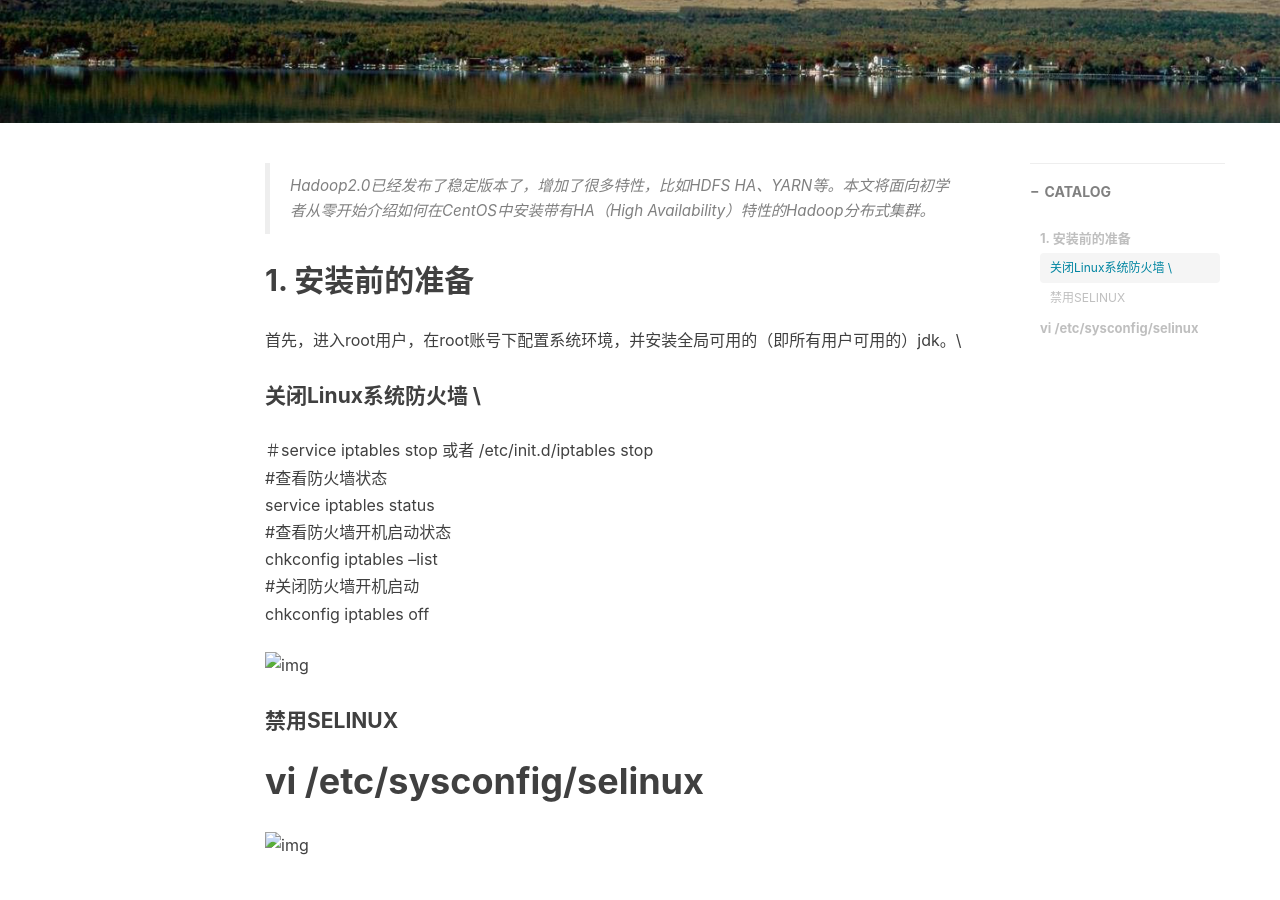
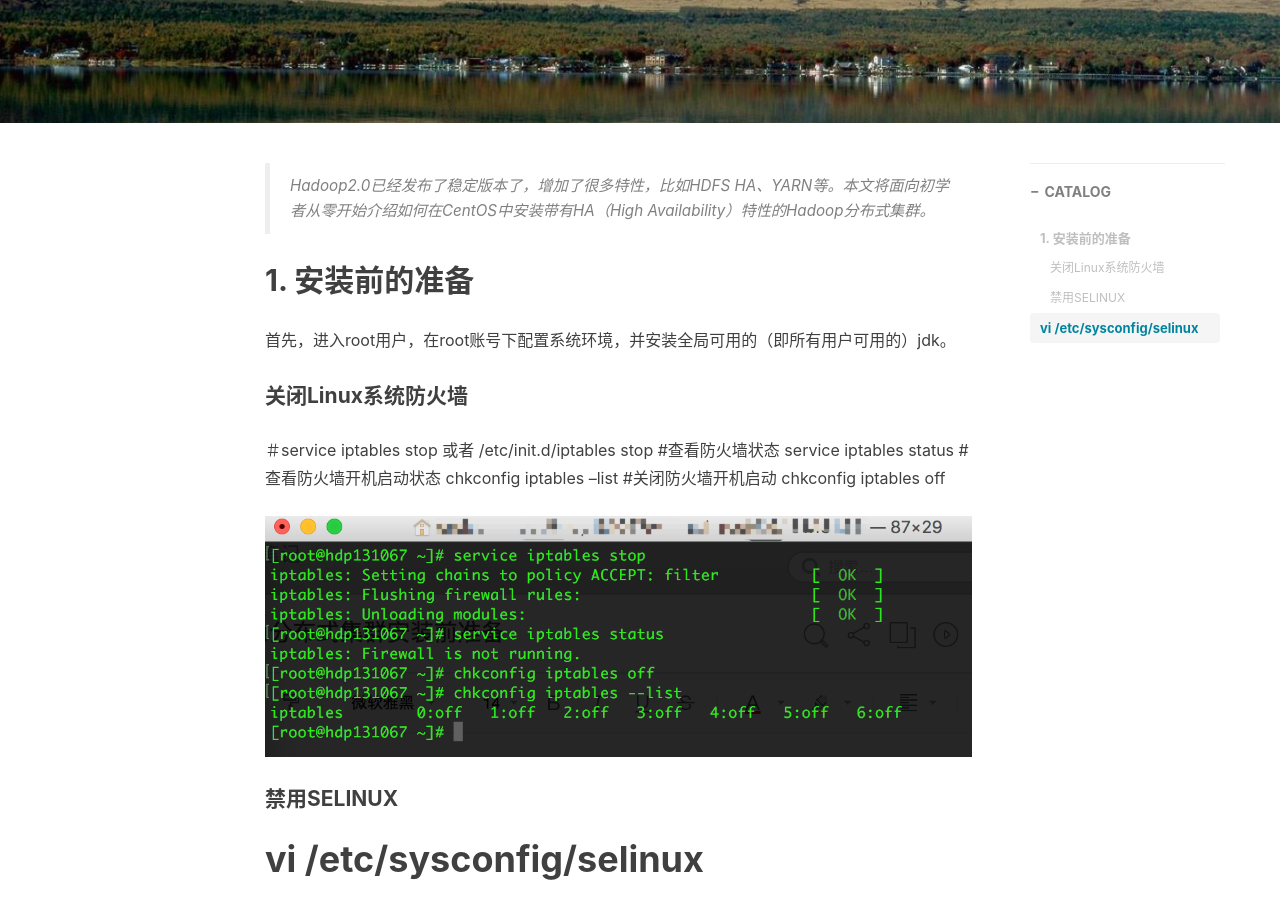
Before and after one commit to hxwhou/hxwhou.github.com, a Jekyll site: the page built from _posts/2017-06-23-hadoop-distributed-cluster-installation-1.markdown, in a window 1280 px wide and 900 px high, scrolled down 400 px. Built offline with Jekyll 4.4.1, drawn with Linux system fonts in a browser that asks for light colours; nearby versions of some CDN libraries; comment, search, counter and statistics services are not loaded.

Commit message:
Update 2017-06-23-hadoop-distributed-cluster-installation-1.markdown

```diff
--- a/_posts/2017-06-23-hadoop-distributed-cluster-installation-1.markdown
+++ b/_posts/2017-06-23-hadoop-distributed-cluster-installation-1.markdown
@@ -15,17 +15,17 @@ tags:
 >Hadoop2.0已经发布了稳定版本了，增加了很多特性，比如HDFS HA、YARN等。本文将面向初学者从零开始介绍如何在CentOS中安装带有HA（High Availability）特性的Hadoop分布式集群。
 
 ## 1. 安装前的准备
-首先，进入root用户，在root账号下配置系统环境，并安装全局可用的（即所有用户可用的）jdk。\
-#### 关闭Linux系统防火墙 \
-＃service iptables stop 或者  /etc/init.d/iptables stop \
-#查看防火墙状态 \
-service iptables status \
-#查看防火墙开机启动状态 \
-chkconfig iptables --list \
-#关闭防火墙开机启动 \
-chkconfig iptables off \
-![img](img/in-post/20170623/001.png)
+首先，进入root用户，在root账号下配置系统环境，并安装全局可用的（即所有用户可用的）jdk。
+#### 关闭Linux系统防火墙
+＃service iptables stop 或者  /etc/init.d/iptables stop
+#查看防火墙状态
+service iptables status
+#查看防火墙开机启动状态
+chkconfig iptables --list
+#关闭防火墙开机启动
+chkconfig iptables off
+![img](/img/in-post/20170623/001.png)
 
 #### 禁用SELINUX
 # vi /etc/sysconfig/selinux
-![img](img/in-post/20170623/002.png)
+![img](/img/in-post/20170623/002.png)
```
